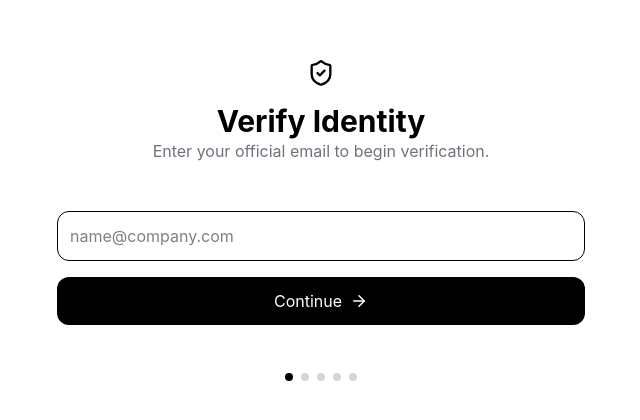
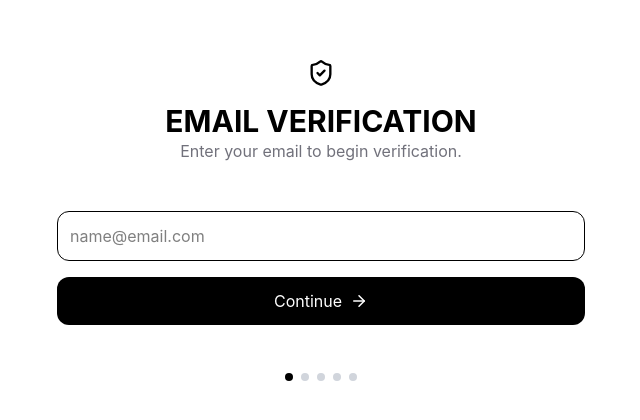
Before and after one commit to Teamthy/mastergo_pr, a Next.js app in the folder frontend/: page /auth/signup in a window 1280 px wide. Shown: the part 276-696 px from the top of the page, without its empty margins (319-959 px from the left). Built offline with nearby package versions, Linux system fonts and the light colour scheme.

Commit message:
fix(auth): complete onboarding flow and redirect logic

```diff
--- a/frontend/app/auth/signup/page.tsx
+++ b/frontend/app/auth/signup/page.tsx
@@ -56,8 +56,9 @@ export default function SignupFlow() {
     useEffect(() => {
         if (state.matches(OnboardingState.COMPLETED)) {
             login(state.context.email);
+
         }
-    }, [state, login]);
+    }, [state, login, router]);
 
     if (state.matches(OnboardingState.COMPLETED)) {
         return (
@@ -71,7 +72,7 @@ export default function SignupFlow() {
                         Access Granted
                     </h1>
                     <p className="text-zinc-500 mt-2">
-                        Your Vanguard identity has been verified.
+                        Your  identity has been verified.
                     </p>
                 </div>
 
@@ -88,9 +89,9 @@ export default function SignupFlow() {
         switch (currentState) {
             case OnboardingState.START:
                 return {
-                    title: "Verify Identity",
-                    description: "Enter your official email to begin verification.",
-                    placeholder: "name@company.com",
+                    title: "EMAIL VERIFICATION",
+                    description: "Enter your email to begin verification.",
+                    placeholder: "name@email.com",
                 };
 
             case OnboardingState.EMAIL_ENTERED:
@@ -102,22 +103,22 @@ export default function SignupFlow() {
 
             case OnboardingState.EMAIL_VERIFIED:
                 return {
-                    title: "Legal Identity",
+                    title: "NAME DETAILS",
                     description: "Enter your full name.",
-                    placeholder: "John Doe",
+                    placeholder: "Teamthy Teethy",
                 };
 
             case OnboardingState.PROFILE_NAME:
                 return {
-                    title: "Secure Contact",
-                    description: "Used for recovery.",
-                    placeholder: "+1 555 000 0000",
+                    title: "CONTACT NUMBER",
+                    description: "Enter your phone number.",
+                    placeholder: "+2341234567",
                 };
 
             case OnboardingState.PROFILE_CONTACT:
                 return {
-                    title: "Registry Address",
-                    description: "Your jurisdiction.",
+                    title: "ADDRESS DETAILS",
+                    description: "Enter your address.",
                     placeholder: "Street, City, Country",
                 };
 
```
